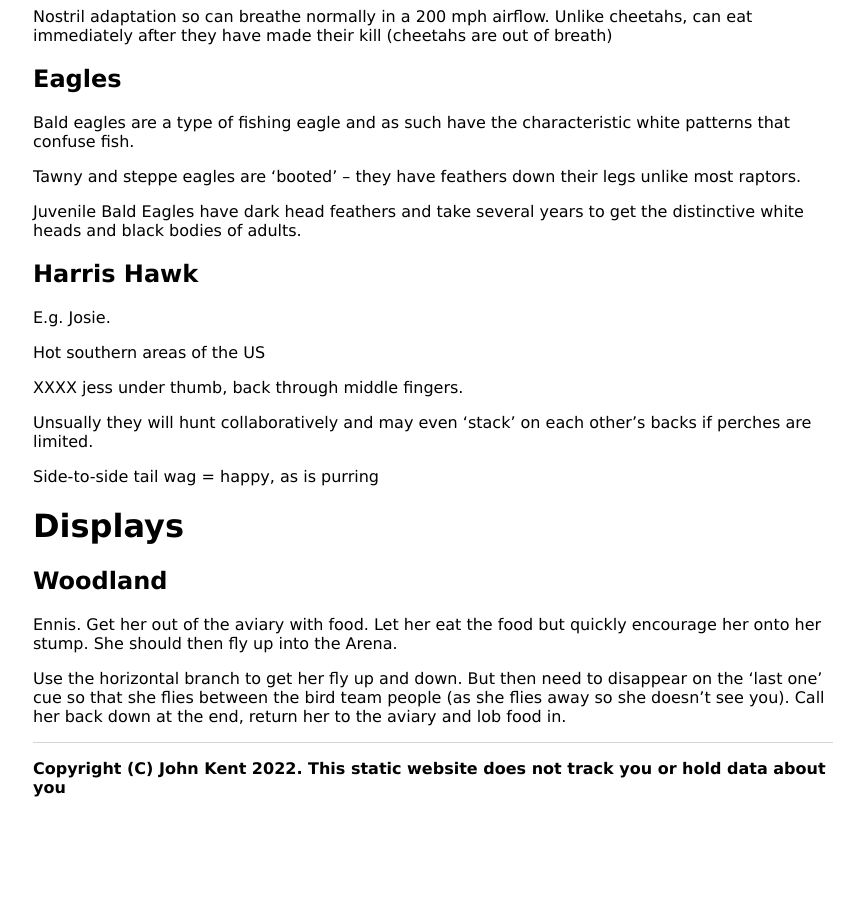
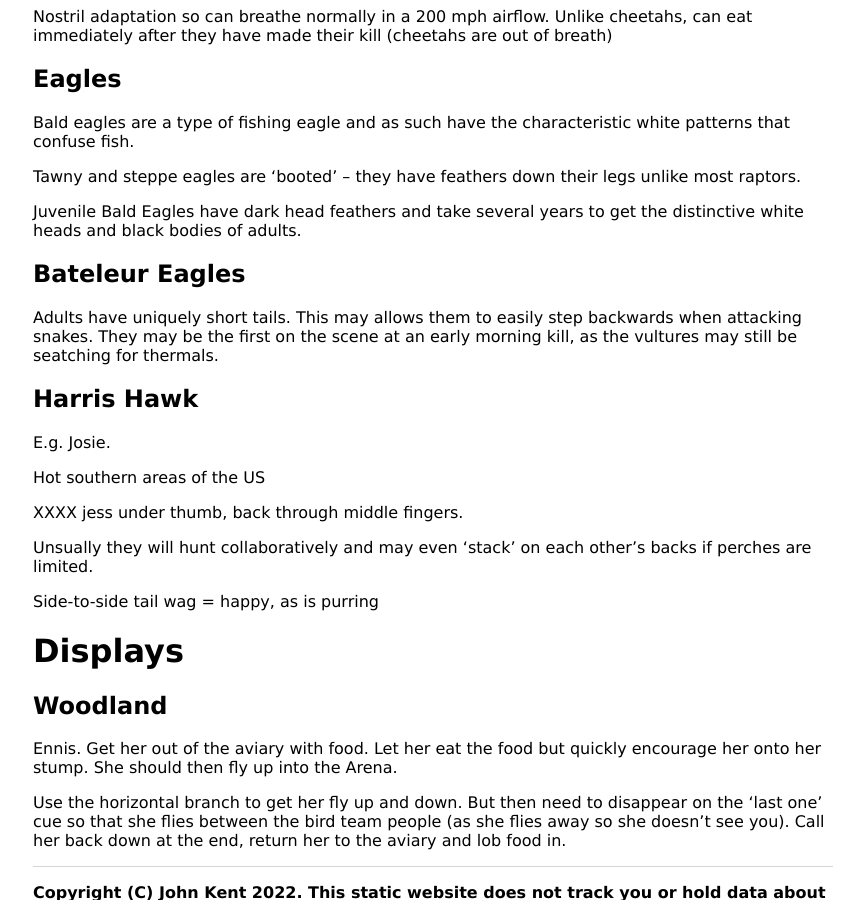
Before and after one commit to KineticLensman/KineticLensman.github.io, a Jekyll site: the page built from _posts/2021-07-26-birds.md, in a window 1280 px wide and 900 px high, scrolled down 5343 px. Shown: the whole window, without its empty margins (207-1064 px from the left). Built offline with Jekyll 4.4.1, drawn with Linux system fonts in a browser that asks for light colours; before the commit the page ends 6170 px from its top, so only the background shows below that.

Commit message:
Added Bateleur eagles

```diff
--- a/_posts/2021-07-26-birds.md
+++ b/_posts/2021-07-26-birds.md
@@ -226,6 +226,11 @@ Tawny and steppe eagles are ‘booted’ – they have feathers down their legs
 
 Juvenile Bald Eagles have dark head feathers and take several years to get the distinctive white heads and black bodies of adults.
 
+## Bateleur Eagles
+
+Adults have uniquely short tails. This may allows them to easily step backwards when attacking snakes. They may be the first on the scene at an early morning kill, as the vultures may still be seatching for thermals.
+
+
 ## Harris Hawk
 
 E.g. Josie.
```
